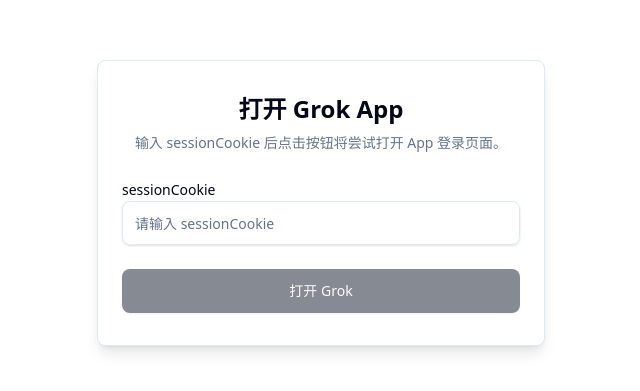
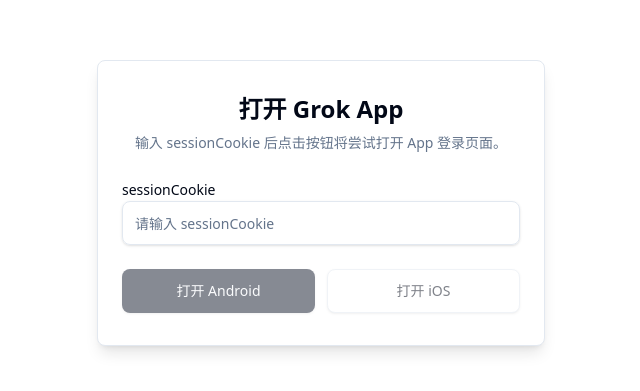
Before and after one commit to kaiejhe/TeamPlusGo, a Vue app: page /open-grok-app in a window 1280 px wide. Shown: the part 197-588 px from the top of the page, without its empty margins (319-959 px from the left). Built offline with nearby package versions, Linux system fonts and the light colour scheme.

Commit message:
更新内容说明

```diff
--- a/src/pages/openGrokApp.vue
+++ b/src/pages/openGrokApp.vue
@@ -18,13 +18,23 @@
             autocomplete="off"
           />
         </div>
-        <Button
-          class="mt-6 w-full h-11 rounded-[var(--radius-xl)]"
-          :disabled="!sessionCookie.trim()"
-          @click="openApp"
-        >
-          打开 Grok
-        </Button>
+        <div class="mt-6 grid gap-3 sm:grid-cols-2">
+          <Button
+            class="h-11 rounded-[var(--radius-xl)]"
+            :disabled="!sessionCookie.trim()"
+            @click="openApp('android')"
+          >
+            打开 Android
+          </Button>
+          <Button
+            variant="outline"
+            class="h-11 rounded-[var(--radius-xl)]"
+            :disabled="!sessionCookie.trim()"
+            @click="openApp('ios')"
+          >
+            打开 iOS
+          </Button>
+        </div>
       </div>
     </div>
   </main>
@@ -37,7 +47,7 @@
 
 const sessionCookie = ref("");
 
-const openApp = () => {
+const openApp = (_platform: "android" | "ios") => {
   const value = sessionCookie.value.trim();
   if (!value) return;
   const deeplink = `com.grokapp://login?sessionCookie=${encodeURIComponent(value)}`;
```
